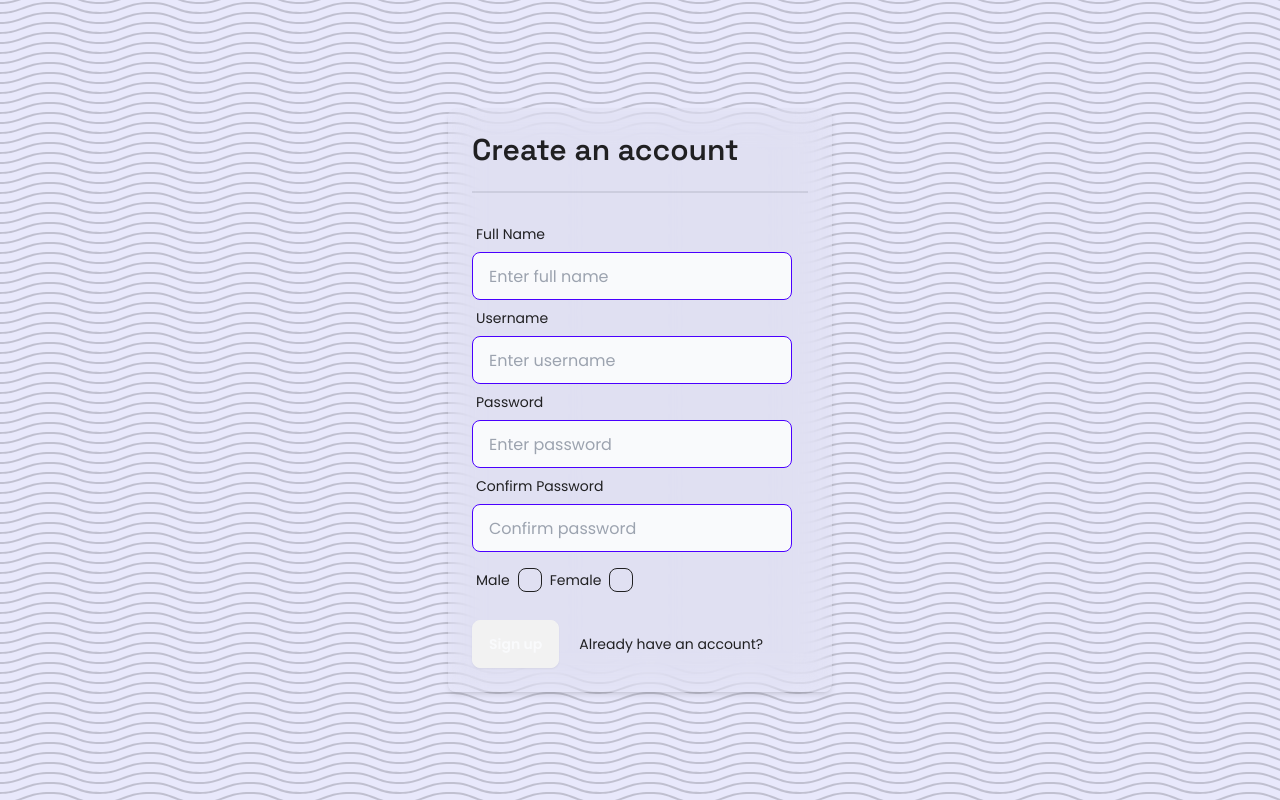
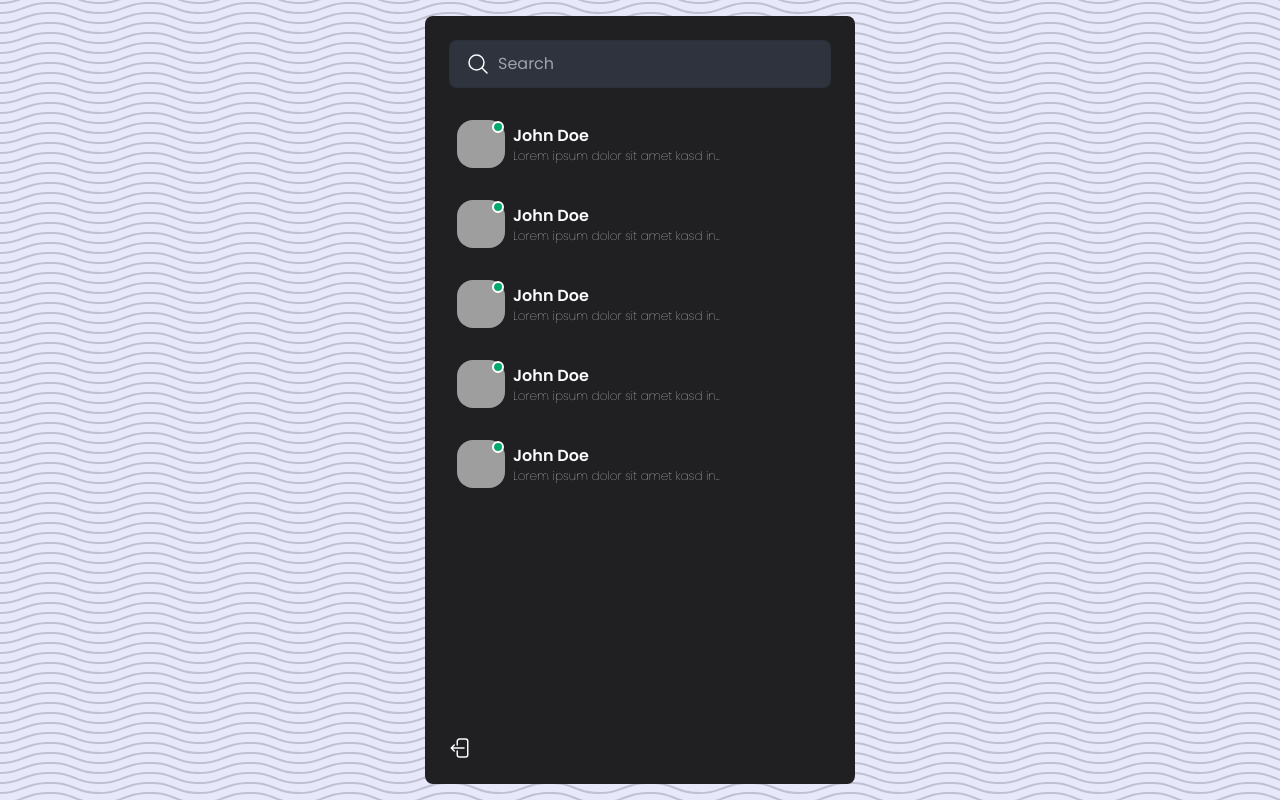
Before and after one commit to mergik/tubonge, a React (Vite) app in the folder frontend/: page / in a window 1280 px wide. Built offline with nearby package versions, Linux system fonts and the light colour scheme; grey boxes are pictures that could not be loaded.

Commit message:
Created Sidebar panel

```diff
--- a/frontend/src/App.jsx
+++ b/frontend/src/App.jsx
@@ -1,10 +1,12 @@
+import Home from "./pages/home/Home";
 import Login from "./pages/login/Login";
 import SignUp from "./pages/signup/Signup";
 
 export default function App() {
   return (
     <div className="p-4 h-screen flex items-center justify-center">
-      <SignUp />
+      <Home />
+
 
     </div>
   )
--- /dev/null
+++ b/frontend/src/components/sidebar/Conversation.jsx
@@ -0,0 +1,37 @@
+import React from 'react';
+
+const Conversation = () => {
+  return (
+    <>
+
+    <div className='flex gap-2 items-center hover:bg-darkish rounded-2xl m-2 p-2 cursor-pointer'>
+        <div className="avatar online indicator">
+            <div className="w-12 rounded-2xl">
+                <img src="https://daisyui.com/images/stock/photo-1534528741775-53994a69daeb.jpg" alt='user avatar'/>
+            </div>
+            {/* Typing & Message Indicators */}
+            {/* <span className="indicator-item badge badge-primary">typing…</span>
+            <span className="indicator-item badge badge-primary">5+</span>  */}
+        </div>
+        <div className='flex flex-col flex-1'>
+            <div className='flex flex-col'>
+                <p className='font-poppins font-semibold text-light'>John Doe</p>
+                <p className='font-poppins font-thin text-xs text-light'> Lorem ipsum dolor sit amet kasd in... </p>
+            </div>
+        </div>
+
+
+        {/* <div className='indicator flex flex-col'>
+                <span className="indicator-item badge badge-primary">5+</span>
+                <span className="indicator-item badge badge-primary">typing…</span>
+        </div> */}
+    </div>
+    <div>
+
+    </div>
+
+    </>
+  )
+}
+
+export default Conversation;
--- /dev/null
+++ b/frontend/src/components/sidebar/Conversations.jsx
@@ -0,0 +1,16 @@
+import React from 'react';
+import Conversation from './Conversation';
+
+const Conversations = () => {
+  return (
+    <div className='py-2 flex flex-col overflow-auto'>
+        <Conversation />
+        <Conversation />
+        <Conversation />
+        <Conversation />
+        <Conversation />
+    </div>
+  )
+}
+
+export default Conversations;
--- /dev/null
+++ b/frontend/src/components/sidebar/LogoutButton.jsx
@@ -0,0 +1,14 @@
+import React from 'react';
+
+const LogoutButton = () => {
+  return (
+    <div className='mt-auto'>
+        {/* Icon from Hero Icons */}
+        <svg xmlns="http://www.w3.org/2000/svg" fill="none" viewBox="0 0 24 24" strokeWidth={1.5} stroke="currentColor" className="w-6 h-6 m-2 cursor-pointer text-light hover:bg-darkish rounded">
+            <path strokeLinecap="round" strokeLinejoin="round" d="M8.25 9V5.25A2.25 2.25 0 0 1 10.5 3h6a2.25 2.25 0 0 1 2.25 2.25v13.5A2.25 2.25 0 0 1 16.5 21h-6a2.25 2.25 0 0 1-2.25-2.25V15m-3 0-3-3m0 0 3-3m-3 3H15" />
+        </svg>
+    </div>
+  )
+}
+
+export default LogoutButton;
--- /dev/null
+++ b/frontend/src/components/sidebar/SearchInput.jsx
@@ -0,0 +1,16 @@
+import React from 'react';
+
+const SearchInput = () => {
+  return (
+    <label className="input input-bordered flex items-center gap-2 bg-darkish m-2 font-poppins text-light">
+        {/* Search Icon from Hero Icons */}
+        <svg xmlns="http://www.w3.org/2000/svg" fill="none" viewBox="0 0 24 24" stroke-width="1.5" stroke="currentColor" class="w-6 h-6">
+            <path stroke-linecap="round" stroke-linejoin="round" d="m21 21-5.197-5.197m0 0A7.5 7.5 0 1 0 5.196 5.196a7.5 7.5 0 0 0 10.607 10.607Z" />
+        </svg>
+
+        <input type="text" className="grow" placeholder="Search" />
+    </label>
+  )
+}
+
+export default SearchInput;
--- /dev/null
+++ b/frontend/src/components/sidebar/Sidebar.jsx
@@ -0,0 +1,16 @@
+import React from 'react';
+import SearchInput from './SearchInput';
+import Conversations from './Conversations';
+import LogoutButton from './LogoutButton';
+
+const Sidebar = () => {
+  return (
+    <div className='flex flex-col p-4'>
+        <SearchInput />
+        <Conversations />
+        <LogoutButton />
+    </div>
+  )
+}
+
+export default Sidebar;
--- a/frontend/src/index.css
+++ b/frontend/src/index.css
@@ -4,9 +4,13 @@
 
 :root {
     --color-dark: #202022;
+    --color-blackish: #131313;
+    --color-darkish: #2e333d;
     --color-light: #f9fafc;
-    --color-primary: #7678ed;
-    --color-orange: #ff7a55;
+    --color-whiteish: #ffffff;
+    --color-blueish: #6b8afd;
+    --color-purpleish: #7678ed;
+    --color-orangeish: #ff7a55;
 }
 
 body {
--- a/frontend/src/pages/home/Home.jsx
+++ b/frontend/src/pages/home/Home.jsx
@@ -1,9 +1,13 @@
-import React from 'react'
+import React from 'react';
+import Sidebar from '../../components/sidebar/Sidebar';
 
 const Home = () => {
   return (
-    <div>Home</div>
+    <div className='flex h-full max-h-full rounded-lg overflow-hidden bg-dark justify-stretch'>
+      <Sidebar />
+      {/* <MessageContainer /> */}
+    </div>
   )
-}
+};
 
-export default Home
+export default Home;
--- a/frontend/tailwind.config.js
+++ b/frontend/tailwind.config.js
@@ -7,9 +7,13 @@ export default {
   theme: {
     colors: {
       dark: 'var(--color-dark)',
+      blackish: 'var(--color-blackish)',
+      darkish: 'var(--color-darkish)',
       light: 'var(--color-light)',
-      primary: 'var(--color-primary)',
-      orange: 'var(--color-orange)'
+      whiteish: 'var(--color-whiteish)',
+      blueish: 'var(--color-blueish)',
+      purpleish: 'var(--color-purpleish)',
+      orangeish: 'var(--color-orangeish)'
     },
     fontFamily: {
       poppins: ['Poppins', 'sans-serif'],
```
